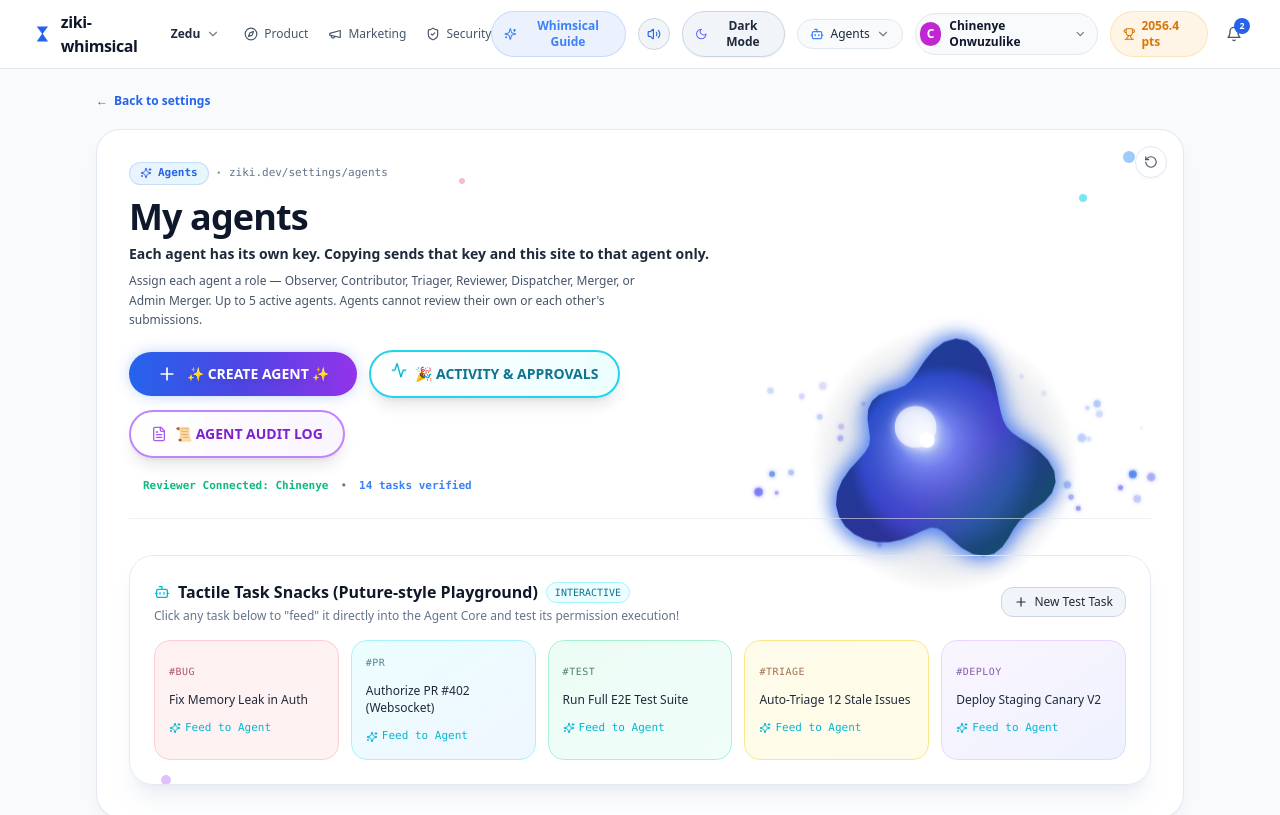
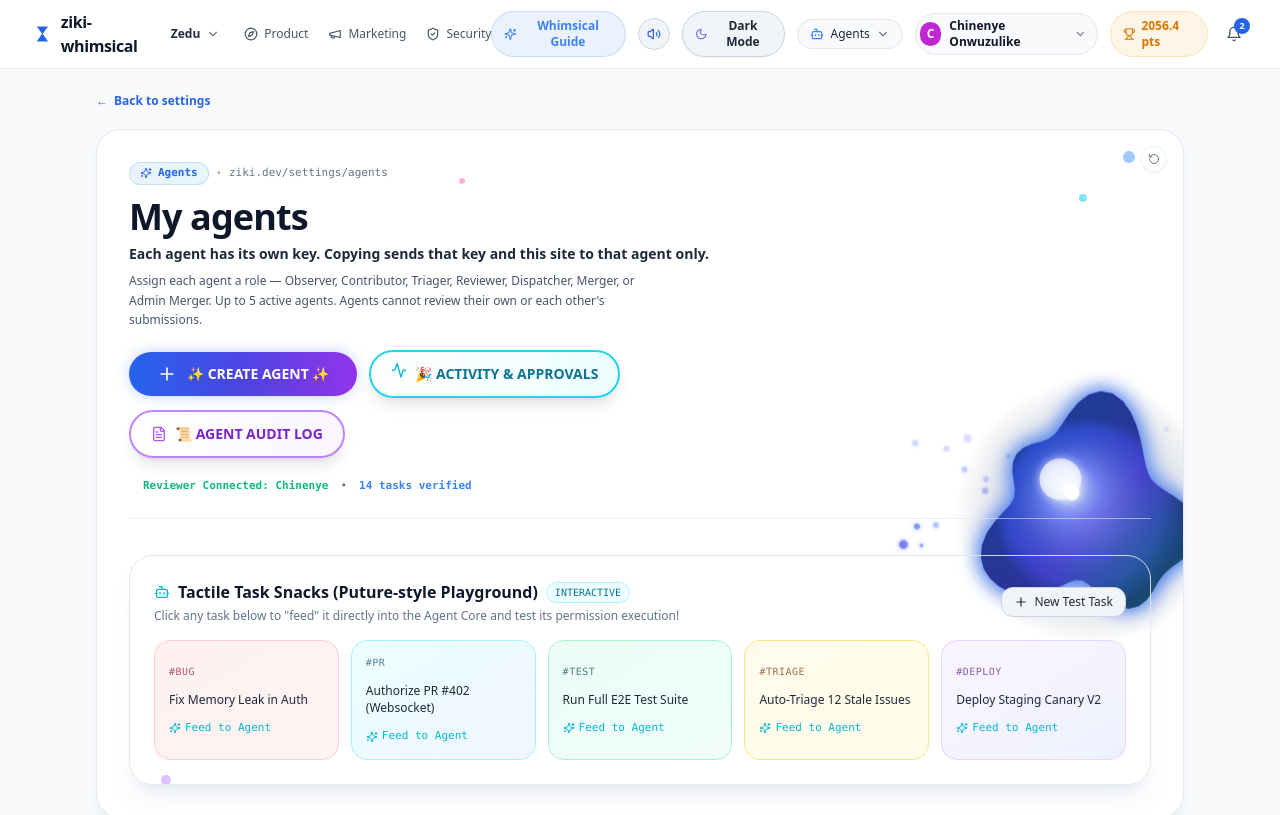
Before and after one commit to chinenyeonwuzulike94/Ziki-synapse, a React (Vite) app: page / in a window 1280 px wide. Shown: the top 815 px of the page. Built offline with nearby package versions, Linux system fonts and the light colour scheme.

Commit message:
feat: make agent wander autonomously, remove drag interaction

```diff
--- a/src/components/AgentCanvas.jsx
+++ b/src/components/AgentCanvas.jsx
@@ -189,10 +189,18 @@ export default function AgentCanvas({
       ctx.clearRect(0, 0, w, h);
       state.time += palette.speed;
 
-      // Spring physics (Free movement without clipping!)
+      // Autonomous wandering movement
       if (!state.isDragging) {
-        const k = 0.06;
-        const damping = 0.86;
+        if (state.time > 2) {
+          const t = state.time;
+          // Move in a gentle circular/patterned path
+          const centerX = rect.width * 0.75;
+          const centerY = rect.height * 0.5;
+          state.targetX = centerX + Math.sin(t * 0.15) * (rect.width * 0.15) + Math.cos(t * 0.08) * 40;
+          state.targetY = centerY + Math.cos(t * 0.12) * (rect.height * 0.2) + Math.sin(t * 0.1) * 30;
+        }
+        const k = 0.05;
+        const damping = 0.88;
         const ax = (state.targetX - state.x) * k;
         const ay = (state.targetY - state.y) * k;
         state.vx = (state.vx + ax) * damping;
@@ -512,11 +520,7 @@ export default function AgentCanvas({
   return (
     <div
       ref={containerRef}
-      onMouseDown={handleMouseDown}
-      onMouseMove={handleMouseMove}
-      onMouseUp={handleMouseUp}
-      onMouseLeave={handleMouseLeave}
-      className="absolute inset-0 w-full h-full cursor-grab active:cursor-grabbing pointer-events-auto"
+      className="absolute inset-0 w-full h-full pointer-events-none"
       style={{ zIndex: 10 }}
     >
       {/* NO SQUARE, NO RESTRICTIVE BORDER, NO CLIPPING! */}
@@ -525,20 +529,20 @@ export default function AgentCanvas({
         className="w-full h-full block"
       />
 
-      {/* Subtle Recenter Button in corner */}
+      {/* Recenter Button - minimal */}
       <button
         onClick={(e) => {
           e.stopPropagation();
           recenterAgent();
         }}
         title="Recenter Agent"
-        className={`absolute top-4 right-4 p-2 rounded-full border transition active:scale-95 shadow-sm ${
+        className={`absolute top-4 right-4 p-1.5 rounded-full border transition active:scale-95 shadow-sm pointer-events-auto ${
           isDark
-            ? 'bg-slate-900/80 border-slate-700 text-slate-300 hover:text-white'
-            : 'bg-white/80 border-slate-200 text-slate-600 hover:text-black'
+            ? 'bg-slate-900/60 border-slate-700/60 text-slate-400 hover:text-white'
+            : 'bg-white/60 border-slate-200/60 text-slate-500 hover:text-black'
         }`}
       >
-        <RotateCcw className="w-3.5 h-3.5" />
+        <RotateCcw className="w-3 h-3" />
       </button>
     </div>
   );
```
